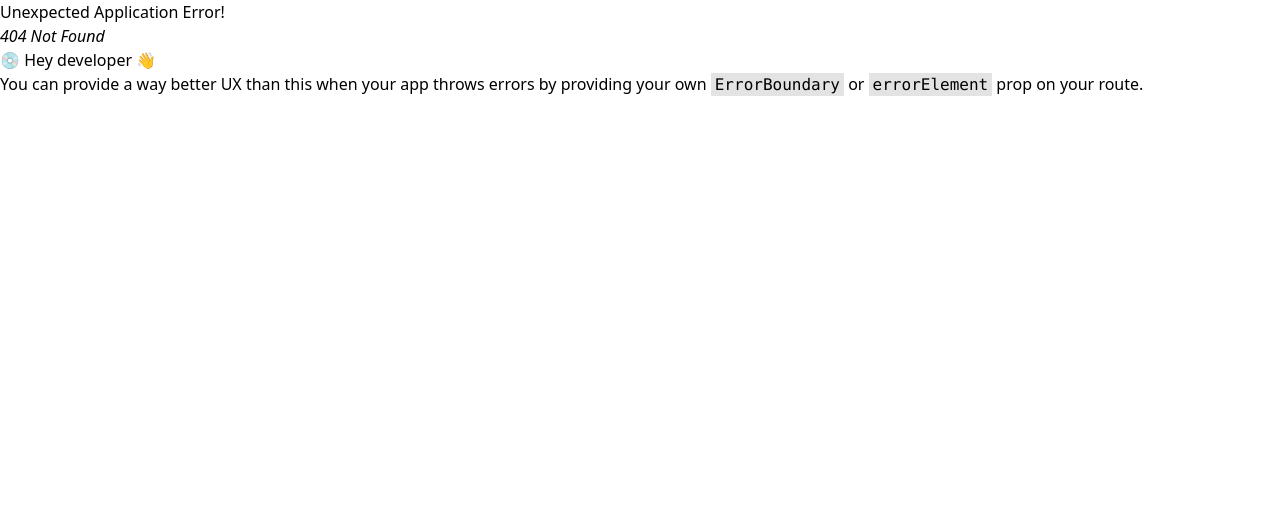
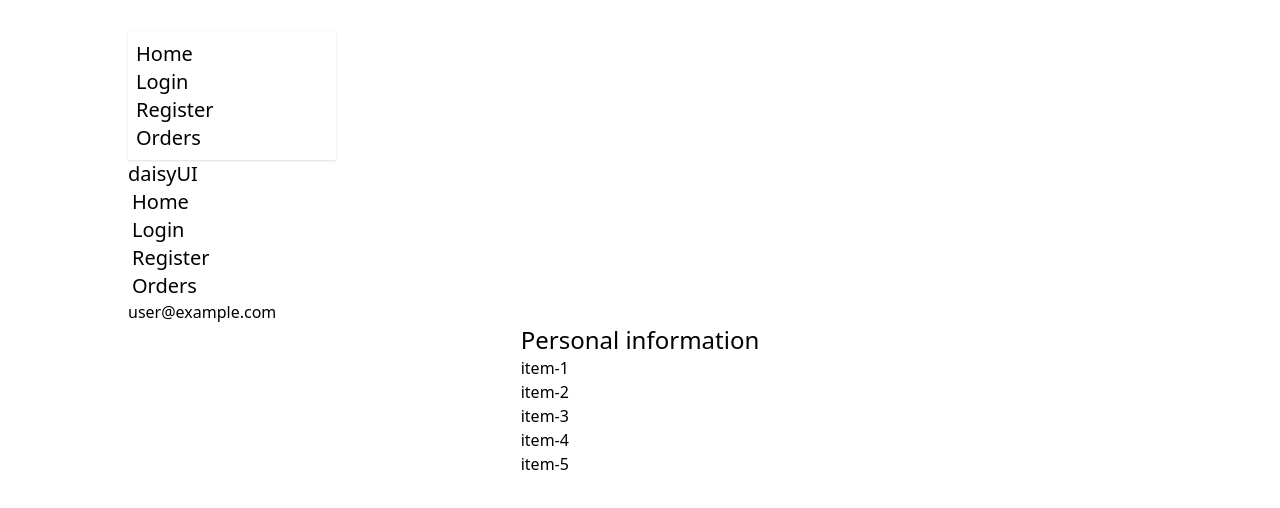
Before and after one commit to MdBelayet3/pro-authentication, a React (Vite) app: page /orders in a window 1280 px wide. Before the commit this address had no page. Shown: the top 508 px of the page. Built offline with nearby package versions, Linux system fonts and the light colour scheme; no server answers; sample sign-in values are in the browser's storage.

Commit message:
Orders.jsx and PrivateRoute.jsx file add

```diff
--- a/src/components/Header/Header.jsx
+++ b/src/components/Header/Header.jsx
@@ -1,14 +1,30 @@
-import React from 'react';
-import { NavLink } from 'react-router';
+import React, { useContext } from 'react';
+import { Link, NavLink } from 'react-router';
+import { AuthContext } from '../../providers/AuthProvider';
 
 const Header = () => {
+
+    // useContext for get value from AuthContext
+    const { user, logOut } = useContext(AuthContext)
+    console.log(logOut)
+    console.log(user)
 
     // navLink
     const navLink = <>
         <li><NavLink className="text-xl" to="/">Home</NavLink></li>
         <li><NavLink className="text-xl" to="/login">Login</NavLink></li>
         <li><NavLink className="text-xl" to="/register">Register</NavLink></li>
+        <li><NavLink className="text-xl" to="/orders">Orders</NavLink></li>
     </>
+
+    // handleLogOut function
+    const handleLogOut = () =>{
+        logOut()
+        .then(() => console.log("Log out done successfully"))
+        .catch(error =>{
+            console.error(error);
+        })
+    }
 
     return (
         <div className="navbar bg-base-100">
@@ -41,6 +57,16 @@ const Header = () => {
                     {navLink}
                 </ul>
             </div>
+            <div className="navbar-end">
+                {
+                    user?.email ?
+                        <div className='flex gap-3 items-center'>
+                            <p className=''>{user.email}</p>
+                            <button onClick={handleLogOut} className="btn btn-accent text-white">Log Out</button>
+                        </div>
+                        : <Link className='btn btn-neutral' to="/login">Login</Link>
+                }
+            </div>
         </div>
     );
 };
--- a/src/components/Home/Home.jsx
+++ b/src/components/Home/Home.jsx
@@ -1,14 +1,11 @@
-import React, { useContext } from 'react';
+
 import { AuthContext } from '../../providers/AuthProvider';
 
 const Home = () => {
 
-    const {name} = useContext(AuthContext);
-
     return (
         <div>
             <h2>This is Home section</h2>
-            <p>{name}</p>
         </div>
     );
 };
--- a/src/components/Login/Login.jsx
+++ b/src/components/Login/Login.jsx
@@ -1,10 +1,13 @@
-import React, { useState } from 'react';
+import React, { useContext, useState } from 'react';
 import { IoEye, IoEyeOff } from "react-icons/io5";
+import { AuthContext } from '../../providers/AuthProvider';
 
 const Login = () => {
 
-    // useState
+    // useState and useContext
     const [toggleEye, setToggleEye] = useState(false)
+    const {signInUser} = useContext(AuthContext);
+    // console.log(signInUser);
 
     // handleLogin function
     const handleLogin = e => {
@@ -14,6 +17,15 @@ const Login = () => {
         const email = e.target.email.value;
         const password = e.target.password.value;
         console.log(email, password);
+
+        // signInUser function
+        signInUser(email, password)
+        .then(result => {
+            console.log(result.user);
+        })
+        .catch(error => {
+            console.error(error);
+        })
     }
 
     return (
--- /dev/null
+++ b/src/components/Orders.jsx
@@ -0,0 +1,18 @@
+const Orders = () => {
+    return (
+        <div className='place-items-center'>
+            <div>
+                <h2 className='text-2xl'>Personal information</h2>
+                <ul>
+                    <li>item-1</li>
+                    <li>item-2</li>
+                    <li>item-3</li>
+                    <li>item-4</li>
+                    <li>item-5</li>
+                </ul>
+            </div>
+        </div>
+    );
+};
+
+export default Orders;
--- a/src/components/Register/Register.jsx
+++ b/src/components/Register/Register.jsx
@@ -1,10 +1,13 @@
-import React, { useState } from 'react';
+import React, { useContext, useState } from 'react';
 import { IoEye, IoEyeOff } from "react-icons/io5";
+import { AuthContext } from '../../providers/AuthProvider';
 
 const Register = () => {
 
-    // useState
+    // useState and useContext
     const [toggleEye, setToggleEye] = useState(false)
+    const {createUser} = useContext(AuthContext);
+    // console.log(createUser);
 
     // handleRegister function
     const handleRegister = e => {
@@ -15,6 +18,16 @@ const Register = () => {
         const email = e.target.email.value;
         const password = e.target.password.value;
         console.log(name, email, password);
+
+        // create user
+        createUser(email,password)
+        .then(result => {
+            console.log(result.user);
+        })
+        .catch(error => {
+            console.error(error);
+        })
+
     }
 
     return (
--- a/src/components/Root/Root.jsx
+++ b/src/components/Root/Root.jsx
@@ -4,7 +4,7 @@ import Header from '../Header/Header';
 
 const Root = () => {
     return (
-        <div className='lg:max-w-5xl mx-auto my-8'>
+        <div className='lg:max-w-5xl mx-auto my-8 '>
             <Header></Header>
             <Outlet></Outlet>
         </div>
--- a/src/main.jsx
+++ b/src/main.jsx
@@ -12,6 +12,8 @@ import Home from './components/Home/Home.jsx';
 import Login from './components/Login/Login.jsx';
 import Register from './components/Register/Register.jsx';
 import AuthProvider from './providers/AuthProvider.jsx';
+import Orders from './components/Orders.jsx';
+import PrivateRoute from './routes/PrivateRoute.jsx';
 
 const router = createBrowserRouter([
   {
@@ -30,6 +32,10 @@ const router = createBrowserRouter([
         path: "/register",
         element: <Register></Register>
       },
+      {
+        path: "/orders",
+        element: <PrivateRoute><Orders></Orders></PrivateRoute>
+      },
     ]
   },
 ]);
--- a/src/providers/AuthProvider.jsx
+++ b/src/providers/AuthProvider.jsx
@@ -1,13 +1,51 @@
-import React, { createContext } from 'react';
+import React, { createContext, useEffect, useState } from 'react';
 import PropTypes from 'prop-types';
+import { createUserWithEmailAndPassword, onAuthStateChanged, signInWithEmailAndPassword, signOut } from 'firebase/auth';
+import auth from '../firebase/firebase.config';
 
 // create context
 /* eslint-disable-next-line react-refresh/only-export-components */
 export const AuthContext = createContext(null);
 
-const AuthProvider = ({children}) => {
+const AuthProvider = ({ children }) => {
 
-    const authInfo = {name: "shagor nodi khal bil"}
+    // useState
+    const [user, setUser] = useState(null);
+    const [loading,setLoading] = useState(true);
+
+    // function for creating user in firebase
+    const createUser = (email, password) => {
+        setLoading(true);
+        return createUserWithEmailAndPassword(auth, email, password);
+    }
+
+    // function for signing user in firebase
+    const signInUser = (email, password) => {
+        setLoading(true);
+        return signInWithEmailAndPassword(auth, email, password)
+    }
+
+    // function for sign out from firebase
+    const logOut = () =>{
+        setLoading(true);
+        return signOut(auth);
+    }
+
+    // useEffect for observing to auth state change
+    useEffect(() =>{
+        const unSubscribe = onAuthStateChanged(auth, (currentUser) =>{
+            setUser(currentUser);
+            setLoading(false);
+            console.log('Observing from firebase',currentUser);
+        })
+
+        return () =>{
+            unSubscribe();
+        }
+    },[])
+
+    // value of context
+    const authInfo = { loading, user, createUser, signInUser, logOut, };
 
     return (
         <AuthContext.Provider value={authInfo}>
--- /dev/null
+++ b/src/routes/PrivateRoute.jsx
@@ -0,0 +1,28 @@
+import React, { useContext } from 'react';
+import PropTypes from 'prop-types';
+import { AuthContext } from '../providers/AuthProvider';
+import { Navigate } from 'react-router';
+
+const PrivateRoute = ({children}) => {
+
+    const { user, loading } = useContext(AuthContext);
+    console.log(user);
+
+    if (user) {
+        return children;
+    }
+
+    if(loading){
+       return <span className="loading loading-spinner loading-xl"></span>
+    }
+
+    return (
+        <Navigate to="/login" ></Navigate>
+    );
+};
+
+PrivateRoute.propTypes = {
+    children: PropTypes.node,
+};
+
+export default PrivateRoute;
```
